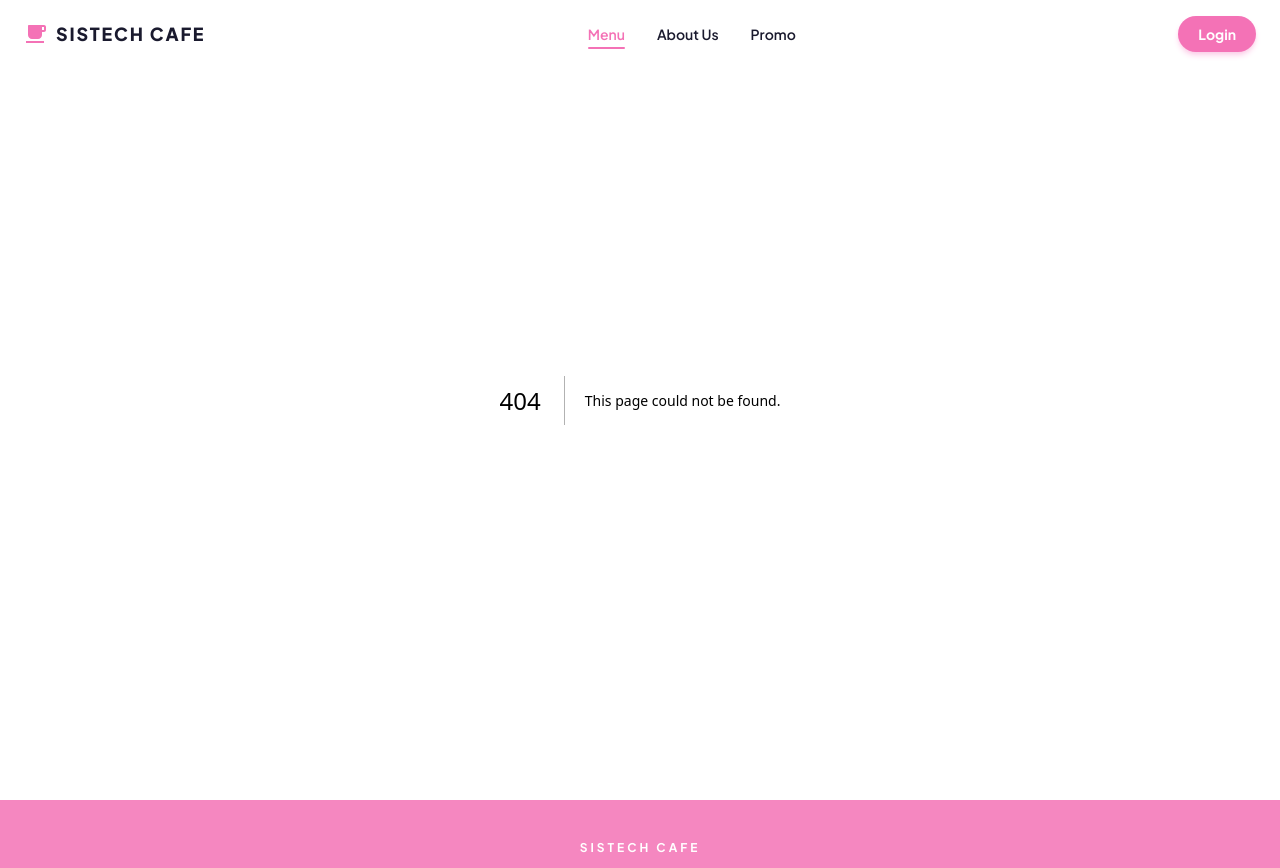
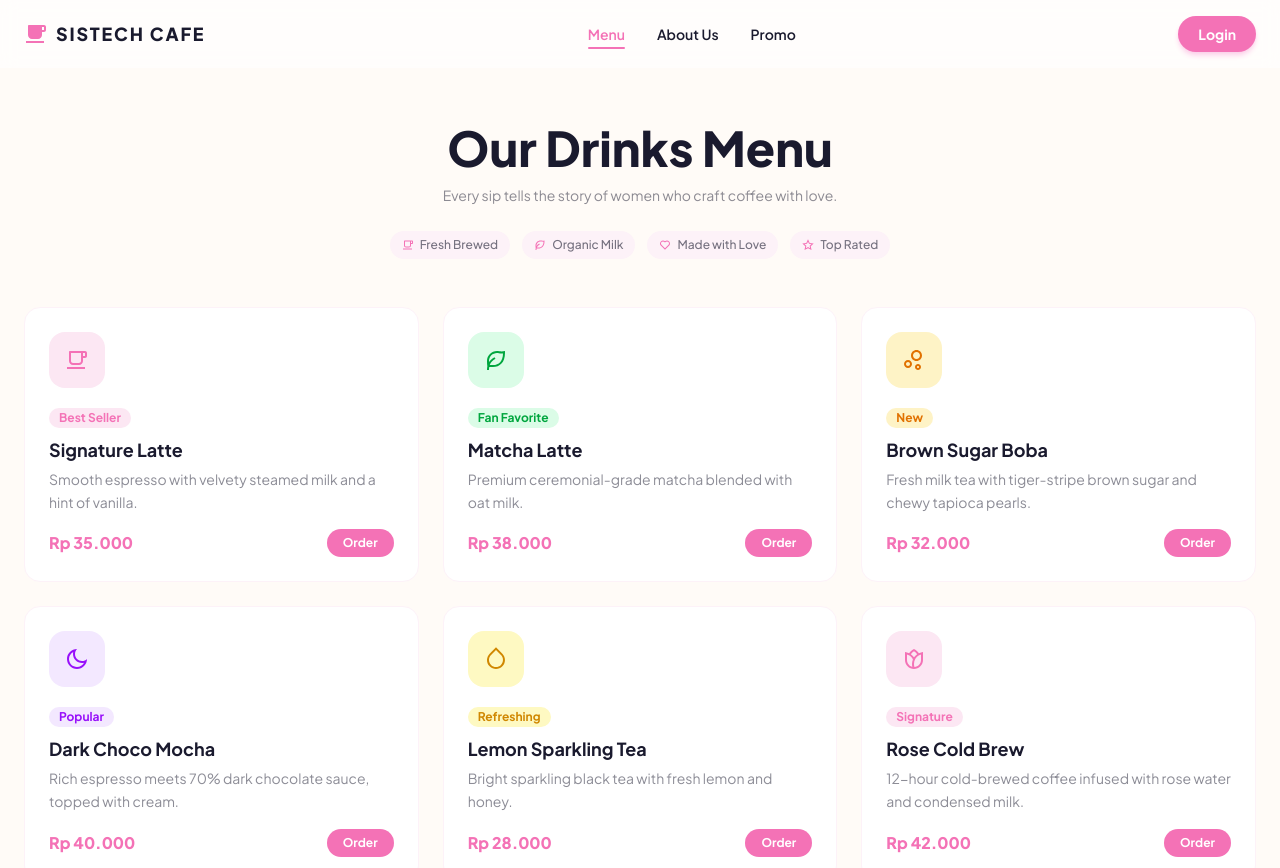
Before and after one commit to aliyakhansa21/sistech-cafe, a Next.js app: page /menu in a window 1280 px wide. Before the commit this address had no page. Shown: the top 868 px of the page. Built offline with nearby package versions, Linux system fonts and the light colour scheme.

Commit message:
implement MenuPage

```diff
--- /dev/null
+++ b/src/app/menu/page.tsx
@@ -0,0 +1,204 @@
+"use client";
+
+import { motion, type Variants } from "framer-motion";
+import {
+  RiCupLine,
+  RiLeafLine,
+  RiHeartLine,
+  RiStarLine,
+  RiDropLine,
+  RiFlashlightLine,
+  RiBubbleChartLine,
+  RiMoonLine,
+  RiSunLine,
+  RiFlowerLine,
+} from "react-icons/ri";
+import type { ReactElement } from "react";
+
+// Icon colour wrapper helper
+interface IconBoxProps {
+  icon: ReactElement;
+  bgColor: string;
+  iconColor: string;
+}
+function IconBox({ icon, bgColor, iconColor }: IconBoxProps) {
+  return (
+    <div
+      className={`w-14 h-14 rounded-2xl ${bgColor} flex items-center justify-center mb-4 group-hover:scale-110 transition-transform duration-200`}
+    >
+      <span className={`text-2xl ${iconColor}`}>{icon}</span>
+    </div>
+  );
+}
+
+// Mock coffee menu data
+const MENU_ITEMS = [
+  {
+    id: "menu-item-1",
+    icon: <RiCupLine />,
+    iconBg: "bg-pink-100",
+    iconColor: "text-[#F472B6]",
+    name: "Signature Latte",
+    description: "Smooth espresso with velvety steamed milk and a hint of vanilla.",
+    price: "Rp 35.000",
+    tag: "Best Seller",
+    tagColor: "bg-pink-100 text-[#F472B6]",
+  },
+  {
+    id: "menu-item-2",
+    icon: <RiLeafLine />,
+    iconBg: "bg-green-100",
+    iconColor: "text-green-600",
+    name: "Matcha Latte",
+    description: "Premium ceremonial-grade matcha blended with oat milk.",
+    price: "Rp 38.000",
+    tag: "Fan Favorite",
+    tagColor: "bg-green-100 text-green-600",
+  },
+  {
+    id: "menu-item-3",
+    icon: <RiBubbleChartLine />,
+    iconBg: "bg-amber-100",
+    iconColor: "text-amber-600",
+    name: "Brown Sugar Boba",
+    description: "Fresh milk tea with tiger-stripe brown sugar and chewy tapioca pearls.",
+    price: "Rp 32.000",
+    tag: "New",
+    tagColor: "bg-amber-100 text-amber-600",
+  },
+  {
+    id: "menu-item-4",
+    icon: <RiMoonLine />,
+    iconBg: "bg-purple-100",
+    iconColor: "text-purple-600",
+    name: "Dark Choco Mocha",
+    description: "Rich espresso meets 70% dark chocolate sauce, topped with cream.",
+    price: "Rp 40.000",
+    tag: "Popular",
+    tagColor: "bg-purple-100 text-purple-600",
+  },
+  {
+    id: "menu-item-5",
+    icon: <RiDropLine />,
+    iconBg: "bg-yellow-100",
+    iconColor: "text-yellow-600",
+    name: "Lemon Sparkling Tea",
+    description: "Bright sparkling black tea with fresh lemon and honey.",
+    price: "Rp 28.000",
+    tag: "Refreshing",
+    tagColor: "bg-yellow-100 text-yellow-600",
+  },
+  {
+    id: "menu-item-6",
+    icon: <RiFlowerLine />,
+    iconBg: "bg-pink-100",
+    iconColor: "text-[#F472B6]",
+    name: "Rose Cold Brew",
+    description: "12-hour cold-brewed coffee infused with rose water and condensed milk.",
+    price: "Rp 42.000",
+    tag: "Signature",
+    tagColor: "bg-pink-100 text-[#F472B6]",
+  },
+];
+
+// Animation variants
+const containerVariants = {
+  hidden: {},
+  show: { transition: { staggerChildren: 0.1 } },
+};
+
+const cardVariants: Variants = {
+  hidden: { opacity: 0, y: 30 },
+  show: { opacity: 1, y: 0, transition: { duration: 0.5, ease: "easeOut" as const } },
+};
+
+// Menu Page
+export default function MenuPage() {
+  return (
+    <div className="pt-28 pb-20 px-6 min-h-screen">
+      <div className="mx-auto max-w-7xl">
+
+        {/* Page header */}
+        <motion.div
+          initial={{ opacity: 0, y: -20 }}
+          animate={{ opacity: 1, y: 0 }}
+          transition={{ duration: 0.6 }}
+          className="text-center mb-12"
+        >
+
+          <h1 className="mt-3 text-4xl md:text-5xl font-extrabold text-[#1a1a2e]">
+            Our Drinks Menu
+          </h1>
+          <p className="mt-3 text-[#1a1a2e]/50 max-w-md mx-auto text-sm leading-relaxed">
+            Every sip tells the story of women who craft coffee with love.
+          </p>
+
+          <div className="flex flex-wrap justify-center gap-3 mt-6">
+            {[
+              { icon: <RiCupLine />, label: "Fresh Brewed" },
+              { icon: <RiLeafLine />, label: "Organic Milk" },
+              { icon: <RiHeartLine />, label: "Made with Love" },
+              { icon: <RiStarLine />, label: "Top Rated" },
+            ].map(({ icon, label }) => (
+              <span
+                key={label}
+                className="flex items-center gap-1.5 px-3 py-1.5 rounded-full bg-pink-50 text-[#1a1a2e]/60 text-xs font-medium"
+              >
+                <span className="text-[#F472B6]">{icon}</span>
+                {label}
+              </span>
+            ))}
+          </div>
+        </motion.div>
+
+        <motion.div
+          variants={containerVariants}
+          initial="hidden"
+          animate="show"
+          className="grid grid-cols-1 sm:grid-cols-2 lg:grid-cols-3 gap-6"
+        >
+          {MENU_ITEMS.map((item) => (
+            <motion.article
+              key={item.id}
+              id={item.id}
+              variants={cardVariants}
+              whileHover={{ y: -6, boxShadow: "0 16px 40px -8px rgba(244,114,182,0.25)" }}
+              transition={{ type: "spring", stiffness: 260 }}
+              className="bg-white rounded-2xl p-6 border border-pink-50 cursor-pointer group"
+            >
+              {/* Icon box */}
+              <IconBox icon={item.icon} bgColor={item.iconBg} iconColor={item.iconColor} />
+
+              {/* Tag */}
+              <span className={`inline-block px-2.5 py-0.5 rounded-full text-xs font-bold mb-2 ${item.tagColor}`}>
+                {item.tag}
+              </span>
+
+              {/* Name */}
+              <h2 className="text-lg font-bold text-[#1a1a2e] mb-1">{item.name}</h2>
+
+              {/* Description */}
+              <p className="text-sm text-[#1a1a2e]/50 leading-relaxed mb-4">
+                {item.description}
+              </p>
+
+              {/* Price + Order */}
+              <div className="flex items-center justify-between">
+                <span className="text-[#F472B6] font-extrabold text-base">
+                  {item.price}
+                </span>
+                <motion.button
+                  whileTap={{ scale: 0.92 }}
+                  className="px-4 py-1.5 rounded-full bg-[#F472B6] text-white text-xs font-bold hover:bg-[#ec4899] transition-colors duration-150"
+                >
+                  Order
+                </motion.button>
+              </div>
+            </motion.article>
+          ))}
+        </motion.div>
+
+      </div>
+    </div>
+  );
+}
```
